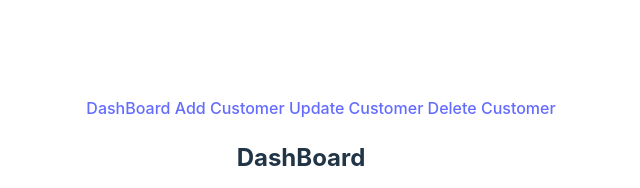
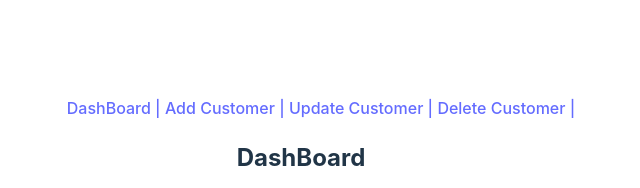
Before and after one commit to ShenanVindinu/react-Concepts, a React (Vite) app: page / in a window 1280 px wide. Shown: the part 226-414 px from the top of the page, without its empty margins (339-979 px from the left). Built offline with nearby package versions, Linux system fonts and the light colour scheme.

Commit message:
Navigation Bar updated

```diff
--- a/src/component/Navigation.tsx
+++ b/src/component/Navigation.tsx
@@ -5,10 +5,10 @@ export default function Navigation() {
         <header>
             <nav>
                 <ul>
-                    <Link to={'/'}>DashBoard </Link>
-                    <Link to={'/add'}>Add Customer </Link>
-                    <Link to={'/update'}>Update Customer </Link>
-                    <Link to={'/delete'}>Delete Customer </Link>
+                    <Link to={'/'}>DashBoard | </Link>
+                    <Link to={'/add'}>Add Customer | </Link>
+                    <Link to={'/update'}>Update Customer | </Link>
+                    <Link to={'/delete'}>Delete Customer | </Link>
                 </ul>
             </nav>
         </header>
```
